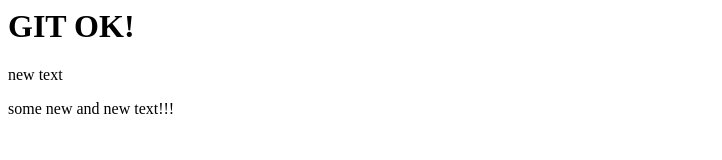
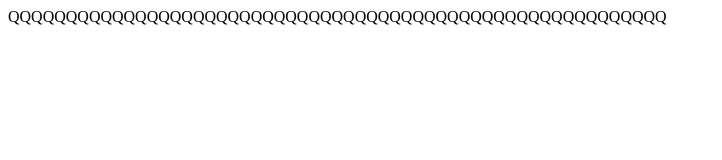
Before and after one commit to painkiller1111/site, a plain HTML site: page index.html in a window 1280 px wide. Shown: the whole page, without its empty margins (0-722 px from the left). Drawn offline with Linux system fonts and the light colour scheme.

Commit message:
third commit

```diff
--- a/index.html
+++ b/index.html
@@ -1,3 +1 @@
-<h1>GIT OK!</h1>
-<p>new text</p>
-some new and new text!!!
+QQQQQQQQQQQQQQQQQQQQQQQQQQQQQQQQQQQQQQQQQQQQQQQQQQQQQQQQQ
```
